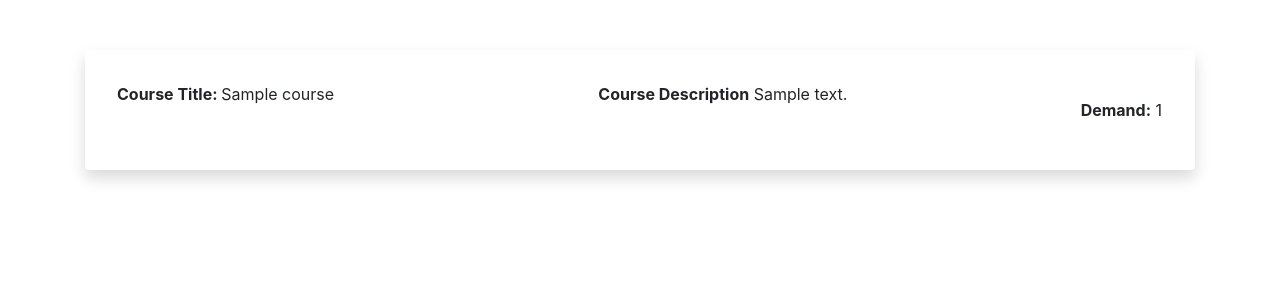
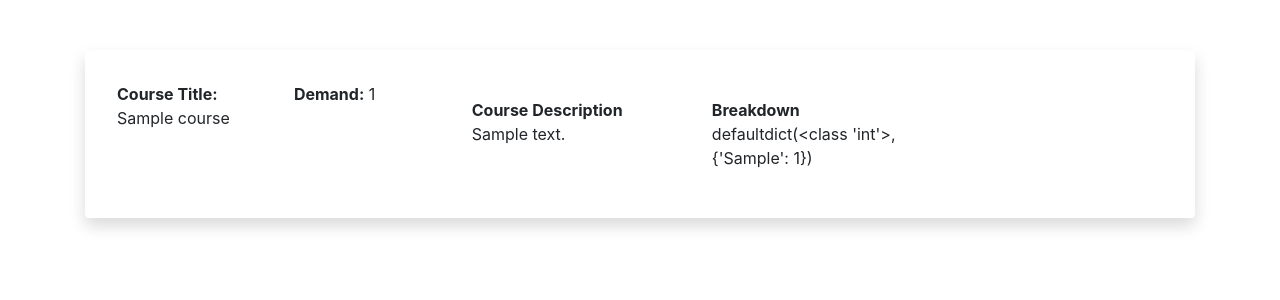
Before and after one commit to mauimaui17/my_demand_tracker, a Django app: page /course/?course_id=1 in a window 1280 px wide. Shown: the part 56-356 px from the top of the page. Run offline with Django 5.2, Linux system fonts and the light colour scheme; tables that the repository leaves empty hold one stand-in row (values such as "Sample post"); some libraries are stand-ins or nearby versions.

Commit message:
breakdown

```diff
--- a/tracker/templates/tracker/course.html
+++ b/tracker/templates/tracker/course.html
@@ -17,15 +17,23 @@
                 <div class="col">
                     <b> Course Title: </b> {{course.course_title}}
                 </div>
+
+                <div class="col">
+                    <b>Demand:</b> {{users|length}}
+                </div>
+            <div class='row p-3'>
                 <div class="col">
                     <b>Course Description</b> {{course.course_description}}
                 </div>
-            <div class='row p-3'>
                 <div class="col">
-                    <b>Demand:</b> {{users|length}}
+                    <b>Breakdown</b> {{breakdown}}
+                </div>
+                <div class="col">
+
                 </div>
             </div>
         </div>
+
     </div>
 </div>
 
--- a/tracker/views.py
+++ b/tracker/views.py
@@ -10,7 +10,8 @@ from django.contrib import messages
 from django.db import IntegrityError
 from django.contrib.auth.views import LoginView
 from .forms import CustomAuthenticationForm
-
+from collections import defaultdict
+from django.db.models import Count
 class CustomLoginView(LoginView):
     authentication_form = CustomAuthenticationForm
 
@@ -34,7 +35,19 @@ def coursepage(request):
         course_id = request.GET.get('course_id')
         course = Course.objects.get(id= course_id)
         deg_prog_pop = Student.objects.filter(shopping_cart__id=course_id)
-        return render(request, 'tracker/course.html', {'course': course, 'users': deg_prog_pop})
+        breakdown = defaultdict(int)
+
+        # Assuming 'course_id' is the ID of the course you're interested in
+        # Query the Student model to get the count of students for each degree program
+        deg_prog_counts = deg_prog_pop.values('student_deg_prog').annotate(count=Count('id'))
+
+        # Iterate over the queryset and populate the breakdown dictionary
+        for deg_prog_count in deg_prog_counts:
+            deg_prog = deg_prog_count['student_deg_prog']
+            count = deg_prog_count['count']
+            breakdown[deg_prog] = count
+
+        return render(request, 'tracker/course.html', {'course': course, 'users': deg_prog_pop, 'breakdown': breakdown})
     except Exception as e:
         error_message = f"Error: {str(e)}"  # Ensure error_message is properly formatted
         return HttpResponse("<script>alert('An error occured.'); window.location.href='/';</script>")
```
